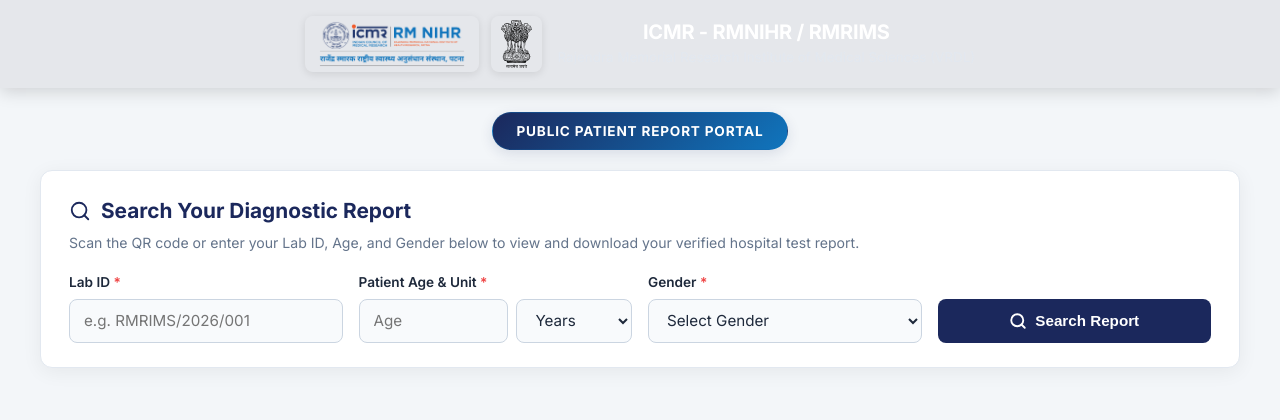
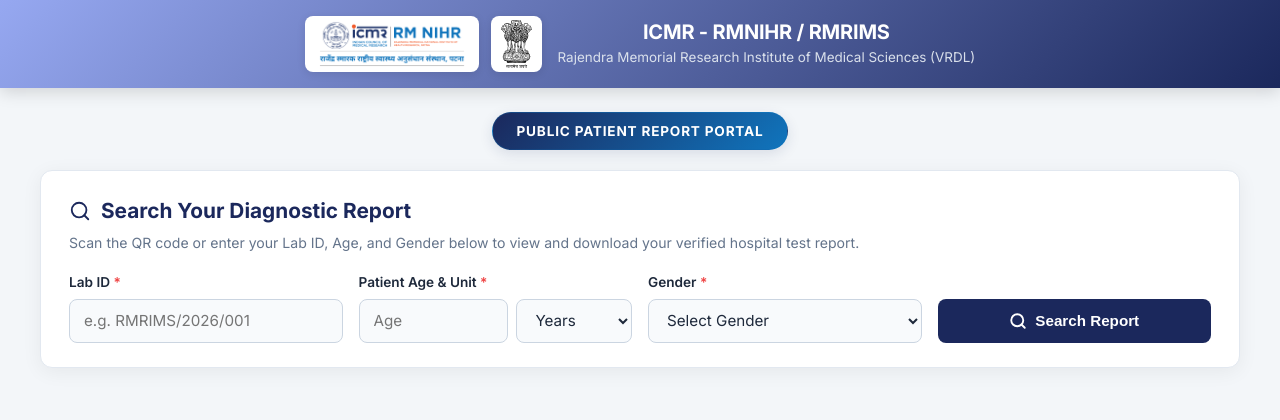
Before and after one commit to Bhagwanjha85/RMNIHR_LMS, a Django app: page /report in a window 1280 px wide. Shown: the top 420 px of the page. Run offline with Django 5.2, Linux system fonts and the light colour scheme; data comes from the database, SQL or seed files in the repository; data that the repository does not hold is empty.

Commit message:
Add white background to header logos and refine portal header gradient

```diff
--- a/templates/reports/public_report_portal.html
+++ b/templates/reports/public_report_portal.html
@@ -45,7 +45,7 @@
 
         /* ── HEADER ── */
         .portal-header {
-            background: linear-gradient(135deg, rgb(229, 231, 235) 0%, rgb(229, 231, 235) 100%);
+            background: linear-gradient(135deg, #96a8f1 0%, #1b285c 100%);
             color: #ffffff;
             padding: 16px 20px;
             box-shadow: 0 4px 16px rgba(0, 0, 0, 0.15);
@@ -81,6 +81,7 @@
         .brand-logo, .emblem-logo {
             max-height: 56px;
             width: auto;
+            background-color: white;
             padding: 4px 10px;
             border-radius: 8px;
             object-fit: contain;
```
